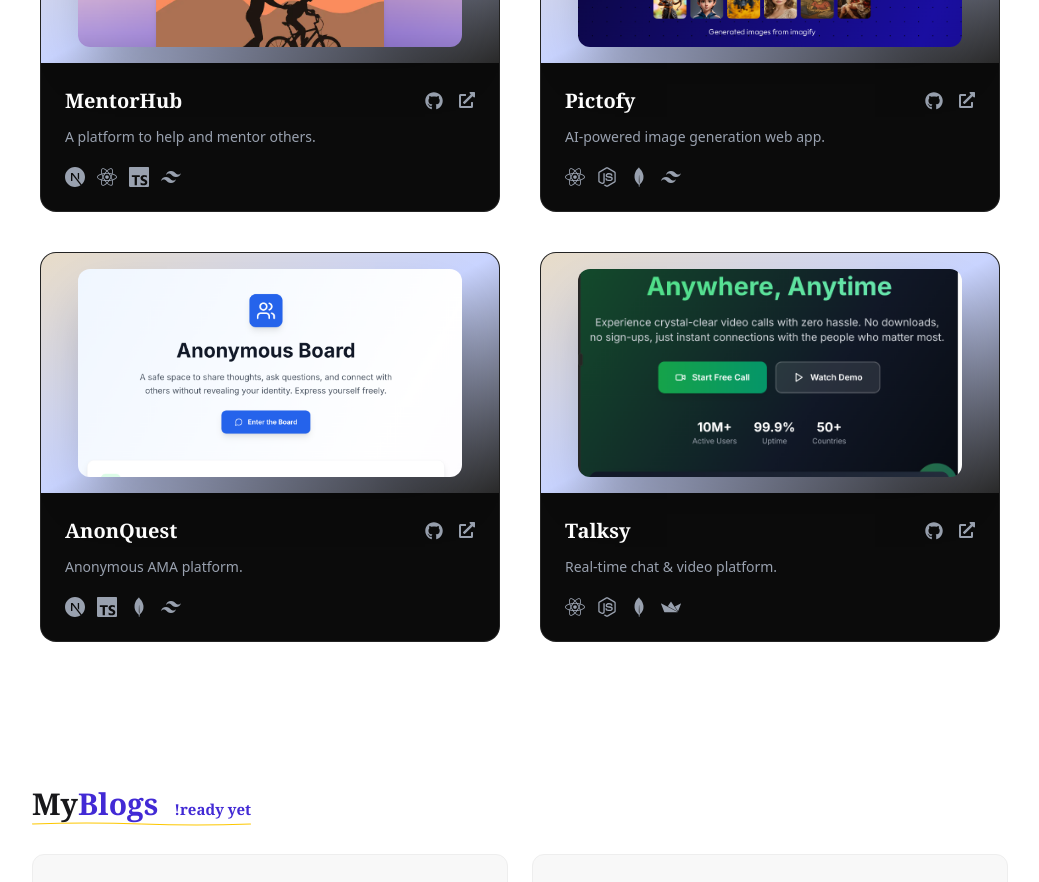
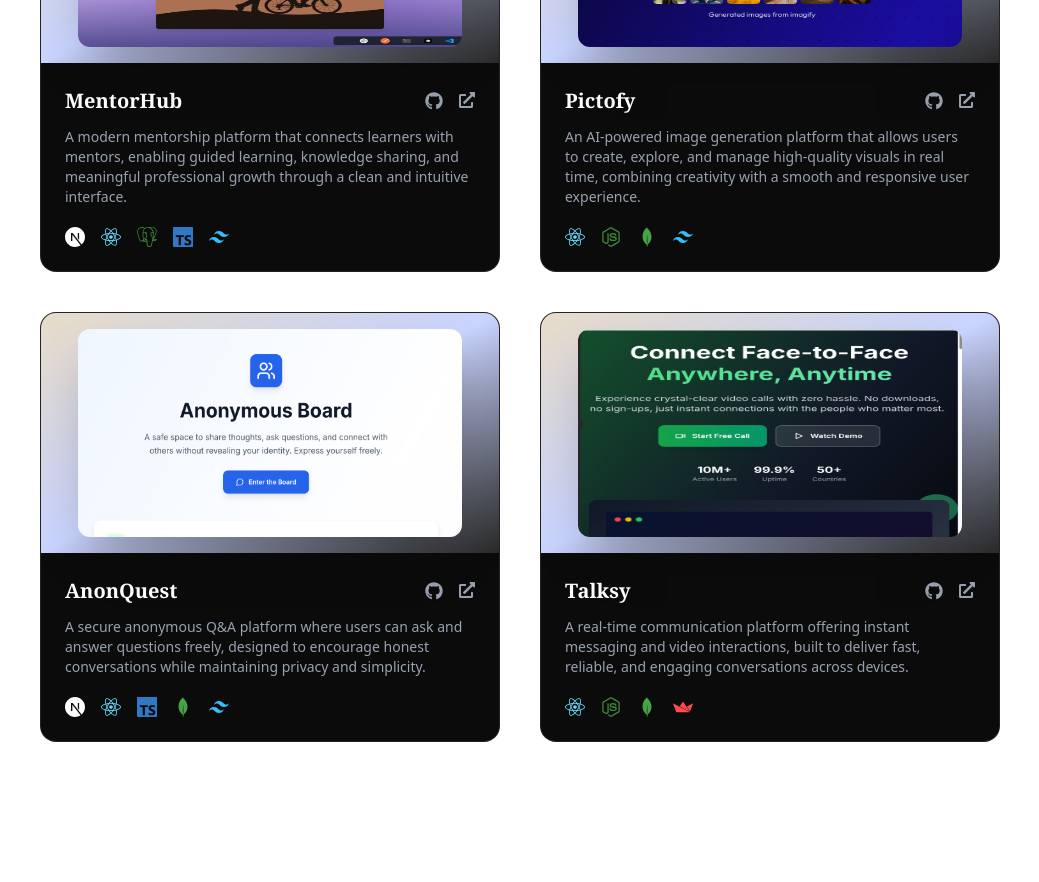
Before and after one commit to rajscriptsGH/Portfolio, a Next.js app: page / in a window 1280 px wide. Shown: the part 1380-2262 px from the top of the page, without its empty margins (156-1195 px from the left). Built offline with nearby package versions, Linux system fonts and the light colour scheme.

Commit message:
project card updated

```diff
--- a/src/components/FeaturedProjects.tsx
+++ b/src/components/FeaturedProjects.tsx
@@ -1,12 +1,12 @@
 "use client"
 
 import Image from "next/image"
-import { ReactNode } from "react"
+import type { ReactNode } from "react"
 import {
     FaGithub,
     FaExternalLinkAlt,
     FaReact,
-    FaNodeJs,
+    FaNodeJs
 } from "react-icons/fa"
 import {
     SiNextdotjs,
@@ -14,8 +14,8 @@ import {
     SiMongodb,
     SiTailwindcss,
     SiStreamlit,
+    SiPostgresql
 } from "react-icons/si"
-
 
 type TechKey =
     | "React"
@@ -26,42 +26,83 @@ type TechKey =
     | "MongoDB"
     | "Tailwind"
     | "Stream"
+    | "Postgres"
 
-type Project = {
+type TechMeta = {
+    icon: ReactNode
+    color: string
+    name: string
+}
+
+const techIcons: Record<TechKey, TechMeta> = {
+    React: {
+        icon: <FaReact />,
+        color: "#61DAFB",
+        name: "React",
+    },
+    Nextjs: {
+        icon: <SiNextdotjs />,
+        color: "#ffffff",
+        name: "Next.js",
+    },
+    "Next.js": {
+        icon: <SiNextdotjs />,
+        color: "#ffffff",
+        name: "Next.js",
+    },
+    TypeScript: {
+        icon: <SiTypescript />,
+        color: "#3178C6",
+        name: "TypeScript",
+    },
+    "Node.js": {
+        icon: <FaNodeJs />,
+        color: "#3C873A",
+        name: "Node.js",
+    },
+    MongoDB: {
+        icon: <SiMongodb />,
+        color: "#47A248",
+        name: "MongoDB",
+    },
+    Postgres: {
+        icon: <SiPostgresql />,
+        color: "#47A248",
+        name: "Postgres",
+    },
+    Tailwind: {
+        icon: <SiTailwindcss />,
+        color: "#38BDF8",
+        name: "Tailwind CSS",
+    },
+    Stream: {
+        icon: <SiStreamlit />,
+        color: "#FF4B4B",
+        name: "Stream",
+    },
+}
+
+const FeaturedProjects = () => {
+    const projects: {
         title: string
         img: string
         desc: string
         tech: TechKey[]
         github: string
         demo: string
-}
-
-const techIcons: Record<TechKey, ReactNode> = {
-    React: <FaReact />,
-    Nextjs: <SiNextdotjs />,
-    "Next.js": <SiNextdotjs />,
-    TypeScript: <SiTypescript />,
-    "Node.js": <FaNodeJs />,
-    MongoDB: <SiMongodb />,
-    Tailwind: <SiTailwindcss />,
-    Stream: <SiStreamlit />,
-}
-
-
-const FeaturedProjects = () => {
-    const projects: Project[] = [
+    }[] = [
             {
                 title: "MentorHub",
                 img: "/mentorhub.png",
-            desc: "A platform to help and mentor others.",
-            tech: ["Nextjs", "React", "TypeScript", "Tailwind"],
+                desc: "A modern mentorship platform that connects learners with mentors, enabling guided learning, knowledge sharing, and meaningful professional growth through a clean and intuitive interface.",
+                tech: ["Nextjs", "React", "Postgres", "TypeScript", "Tailwind"],
                 github: "#",
                 demo: "https://true-mentorhub.vercel.app/",
             },
             {
                 title: "Pictofy",
                 img: "/pictofy.png",
-            desc: "AI-powered image generation web app.",
+                desc: "An AI-powered image generation platform that allows users to create, explore, and manage high-quality visuals in real time, combining creativity with a smooth and responsive user experience.",
                 tech: ["React", "Node.js", "MongoDB", "Tailwind"],
                 github: "https://github.com/rajscriptsGH/Pictofy",
                 demo: "https://pictofy.vercel.app",
@@ -69,15 +110,15 @@ const FeaturedProjects = () => {
             {
                 title: "AnonQuest",
                 img: "/anonquest.png",
-            desc: "Anonymous AMA platform.",
-            tech: ["Next.js", "TypeScript", "MongoDB", "Tailwind"],
+                desc: "A secure anonymous Q&A platform where users can ask and answer questions freely, designed to encourage honest conversations while maintaining privacy and simplicity.",
+                tech: ["Next.js", "React", "TypeScript", "MongoDB", "Tailwind"],
                 github: "https://github.com/rajscriptsGH/AnonQuest",
                 demo: "https://anonquest.vercel.app",
             },
             {
                 title: "Talksy",
                 img: "/talksyChat.png",
-            desc: "Real-time chat & video platform.",
+                desc: "A real-time communication platform offering instant messaging and video interactions, built to deliver fast, reliable, and engaging conversations across devices.",
                 tech: ["React", "Node.js", "MongoDB", "Stream"],
                 github: "https://github.com/rajscriptsGH/Talksy",
                 demo: "https://talksy-jwl9.onrender.com",
@@ -85,23 +126,11 @@ const FeaturedProjects = () => {
         ]
 
     return (
-        <section
-            id="project"
-            className="max-w-5xl mx-auto px-8 py-20 lg:ml-20"
-        >
+        <section id="project" className="max-w-5xl mx-auto px-8 py-20 lg:ml-20">
             <h2 className="relative inline-block text-3xl font-bold mb-8 bg-gradient-to-r from-blue-500 to-cyan-400 bg-clip-text text-transparent">
                 Featured Projects
-                <svg
-                    className="absolute left-0 -bottom-1 w-full h-1 text-yellow-400"
-                    viewBox="0 0 100 10"
-                    preserveAspectRatio="none"
-                    fill="none"
-                >
-                    <path
-                        d="M0 5 Q 25 0, 50 5 T 100 5"
-                        stroke="currentColor"
-                        strokeWidth="2"
-                    />
+                <svg className="absolute left-0 -bottom-1 w-full h-1 text-yellow-400" viewBox="0 0 100 10" preserveAspectRatio="none" fill="none" xmlns="http://www.w3.org/2000/svg">
+                    <path d="M0 5 Q 25 0, 50 5 T 100 5" stroke="currentColor" strokeWidth="2" fill="transparent" />
                 </svg>
             </h2>
 
@@ -109,40 +138,22 @@ const FeaturedProjects = () => {
                 {projects.map((p, i) => (
                     <div
                         key={i}
-                        className="group rounded-2xl bg-[#0b0b0b] border border-white/10
-            overflow-hidden transition-all duration-500
-            hover:border-orange-500/80 hover:scale-[1.03]"
+                        className="group rounded-2xl bg-[#0b0b0b] border border-white/10 overflow-hidden transition-all duration-500 hover:border-orange-500/80 hover:scale-[1.03]"
                     >
-                        {/* Image Frame */}
                         <div className="relative h-60 p-4 flex items-center justify-center bg-gradient-to-br from-[#e8dcc8] via-[#c9d4ff] to-[#2a2a2a]">
                             <div className="relative w-full h-full max-w-[90%] rounded-xl overflow-hidden shadow-2xl">
-                                <Image
-                                    src={p.img}
-                                    alt={p.title}
-                                    fill
-                                    className="object-cover transition-transform duration-700 group-hover:scale-105"
-                                />
+                                <Image src={p.img} alt={p.title} fill />
                             </div>
                         </div>
 
-                        {/* Content */}
                         <div className="p-6 text-white">
                             <div className="flex items-center justify-between mb-3">
                                 <h3 className="text-xl font-semibold">{p.title}</h3>
-
                                 <div className="flex gap-4">
-                                    <a
-                                        href={p.github}
-                                        target="_blank"
-                                        className="text-gray-400 hover:text-white transition"
-                                    >
+                                    <a href={p.github} target="_blank" className="text-gray-400 hover:text-white transition">
                                         <FaGithub size={18} />
                                     </a>
-                                    <a
-                                        href={p.demo}
-                                        target="_blank"
-                                        className="text-gray-400 hover:text-orange-500 transition"
-                                    >
+                                    <a href={p.demo} target="_blank" className="text-gray-400 hover:text-orange-500 transition">
                                         <FaExternalLinkAlt size={16} />
                                     </a>
                                 </div>
@@ -150,15 +161,19 @@ const FeaturedProjects = () => {
 
                             <p className="text-sm text-gray-400 mb-5">{p.desc}</p>
 
-                            <div className="flex gap-3 text-xl text-gray-400">
+                            <div className="flex gap-4 text-xl">
                                 {p.tech.map((t, idx) => (
+                                    <div key={idx} className="relative group/icon">
                                         <span
-                                        key={idx}
-                                        title={t}
-                                        className="hover:text-orange-500 transition"
+                                            style={{ color: techIcons[t].color }}
+                                            className="transition-transform duration-300 group-hover/icon:scale-125"
                                         >
-                                        {techIcons[t]}
+                                            {techIcons[t].icon}
                                         </span>
+                                        <span className="absolute -top-8 left-1/2 -translate-x-1/2 whitespace-nowrap text-xs bg-black px-2 py-1 rounded opacity-0 group-hover/icon:opacity-100 transition">
+                                            {techIcons[t].name}
+                                        </span>
+                                    </div>
                                 ))}
                             </div>
                         </div>
```
Lines whose indentation alone changed are shown as unchanged.
